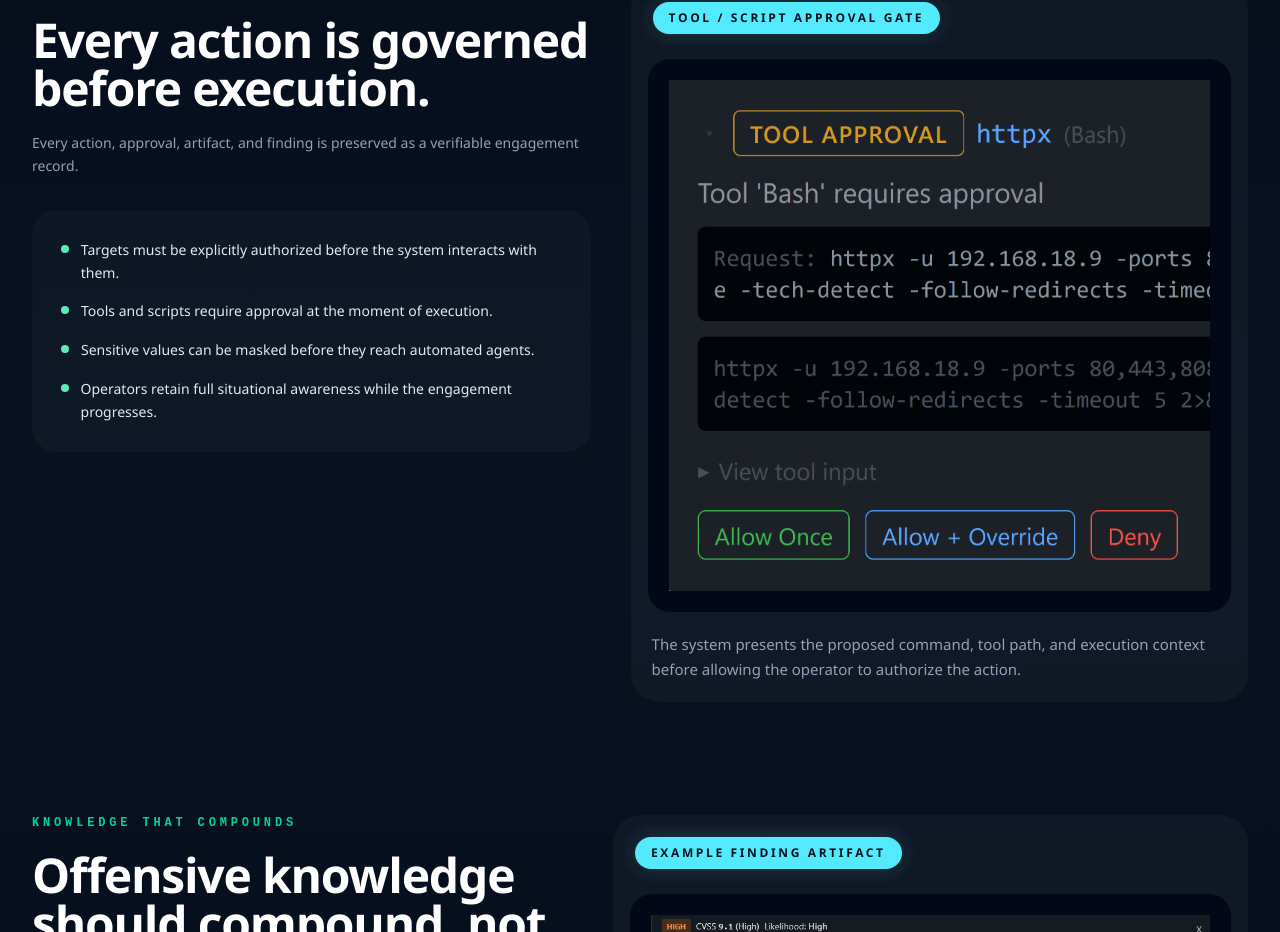
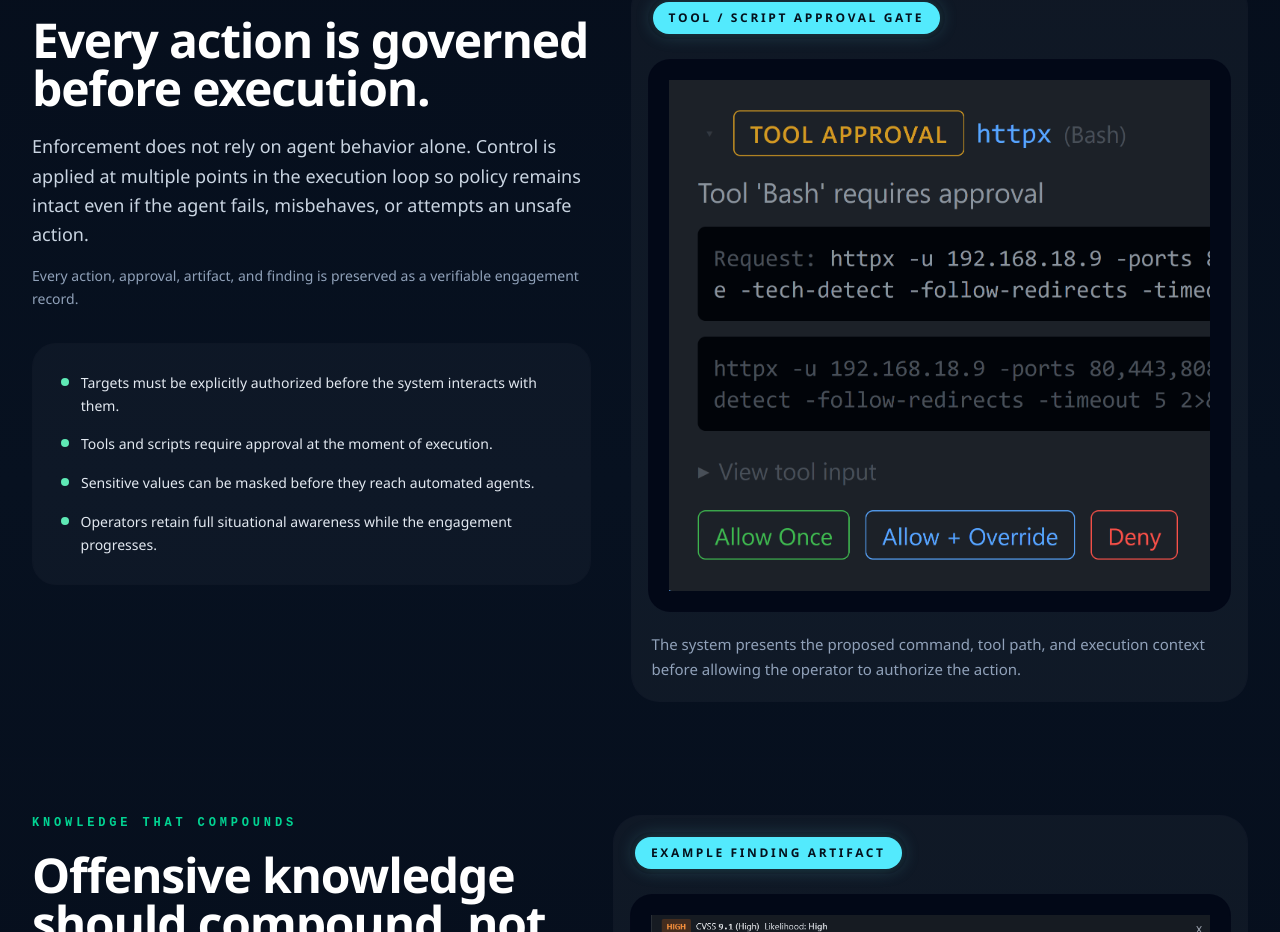
Before and after one commit to GainSec/battlereadyarmor-pilot, a Next.js app: page / in a window 1280 px wide. Shown: the part 1580-2512 px from the top of the page. Built offline with nearby package versions, Linux system fonts and the light colour scheme; no server answers.

Commit message:
feat: refine runtime control messaging

```diff
--- a/app/page.tsx
+++ b/app/page.tsx
@@ -251,7 +251,13 @@ export default function Marketing2() {
               <h2 className="mt-5 max-w-3xl text-3xl font-semibold tracking-tight text-white lg:text-5xl">
                 Every action is governed before execution.
               </h2>
-              <p className="mt-5 max-w-3xl text-sm leading-relaxed text-slate-400">
+              <p className="mt-5 max-w-3xl text-lg leading-relaxed text-slate-300">
+                Enforcement does not rely on agent behavior alone. Control is
+                applied at multiple points in the execution loop so policy
+                remains intact even if the agent fails, misbehaves, or attempts
+                an unsafe action.
+              </p>
+              <p className="mt-4 max-w-3xl text-sm leading-relaxed text-slate-400">
                 Every action, approval, artifact, and finding is preserved as a
                 verifiable engagement record.
               </p>
```
